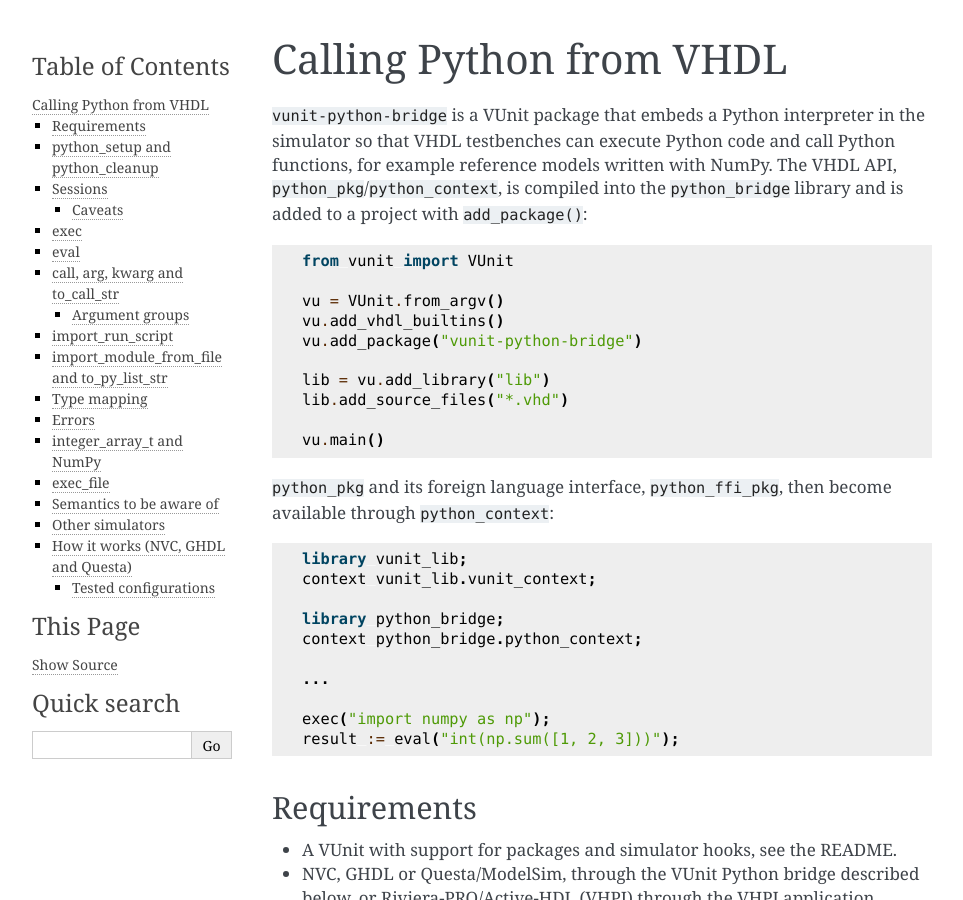
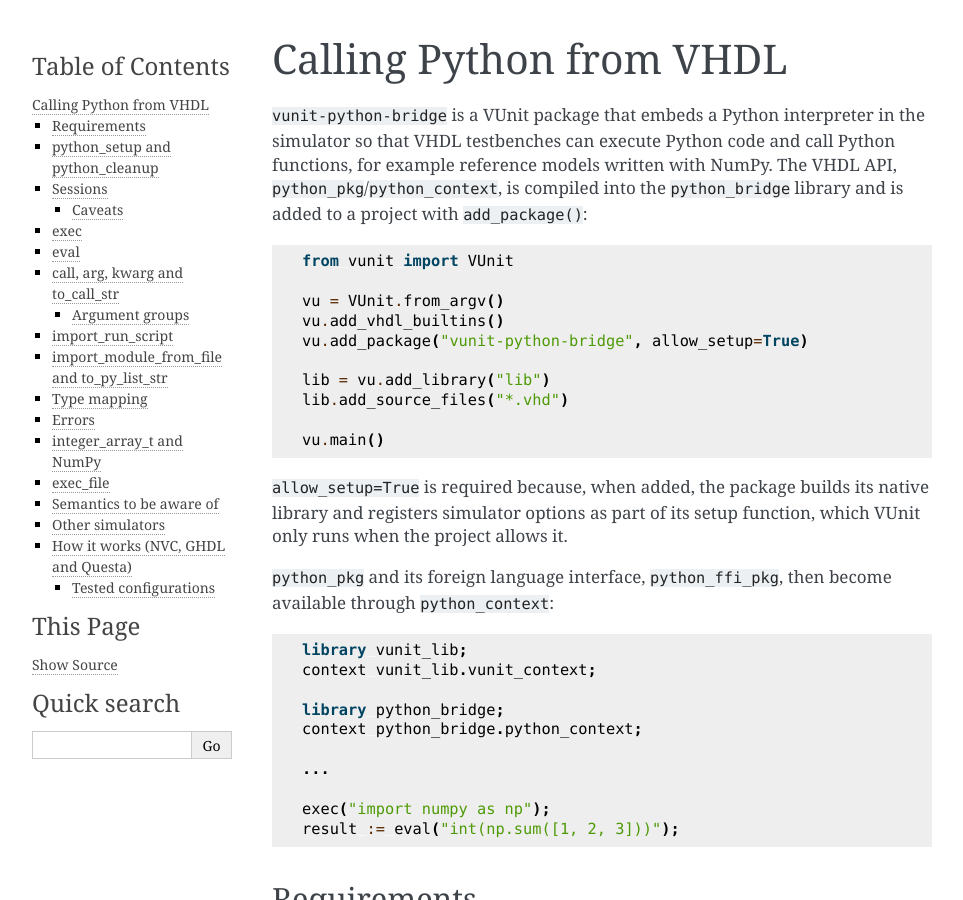
Before and after one commit to ru551n/vunit-python-bridge, a Sphinx documentation site: the page built from docs/user_guide.rst, in a window 1280 px wide and 900 px high. Shown: the whole window, without its empty margins (148-1111 px from the left). Built offline with Sphinx 7.4.7, drawn with Linux system fonts in a browser that asks for light colours; some of the changed text lies outside the part shown.

Commit message:
Allow the package's setup function to run
VUnit now refuses to run a package's setup function unless the project
opts in with allow_setup=True. The package's setup builds its native
library and registers simulator options, so every add_package() call
needs allow_setup=True.

Co-Authored-By: Claude Fable 5.1 <noreply@anthropic.com>

```diff
--- a/docs/user_guide.rst
+++ b/docs/user_guide.rst
@@ -15,12 +15,16 @@ library and is added to a project with ``add_package()``:
 
     vu = VUnit.from_argv()
     vu.add_vhdl_builtins()
-    vu.add_package("vunit-python-bridge")
+    vu.add_package("vunit-python-bridge", allow_setup=True)
 
     lib = vu.add_library("lib")
     lib.add_source_files("*.vhd")
 
     vu.main()
+
+``allow_setup=True`` is required because, when added, the package builds its native library and
+registers simulator options as part of its setup function, which VUnit only runs when the project
+allows it.
 
 ``python_pkg`` and its foreign language interface, ``python_ffi_pkg``, then
 become available through ``python_context``:
@@ -615,7 +619,7 @@ with their ``ccomp`` driver. The package builds the application under the
 output path (``<output path>/<simulator>/libraries``) the first time it is
 added and rebuilds it when the sources, the Python running VUnit or the
 simulator installation change, so a run script needs nothing beyond
-``add_package()``.
+``add_package("vunit-python-bridge", allow_setup=True)``.
 
 This application differs from the Python bridge in a few ways: only the
 default session exists, the operations implemented by the bridge
--- a/src/vunit_python_bridge/__init__.py
+++ b/src/vunit_python_bridge/__init__.py
@@ -8,9 +8,9 @@
 """
 The VUnit package making Python callable from VHDL.
 
-``vu.add_package("vunit-python-bridge")`` compiles ``python_pkg``/``python_context`` into the
-``python_bridge`` library and sets up the foreign language interface implementing them for the
-selected simulator:
+``vu.add_package("vunit-python-bridge", allow_setup=True)`` compiles
+``python_pkg``/``python_context`` into the ``python_bridge`` library and sets up the foreign
+language interface implementing them for the selected simulator:
 
 * NVC, GHDL (VHPIDIRECT) and Questa/ModelSim (FLI) are served by the VUnit Python bridge, a
   small C library (native/*.c) embedding CPython in the simulator process.
```
Also changed, not shown: README.md (+5 -1 lines), 1 other file.
